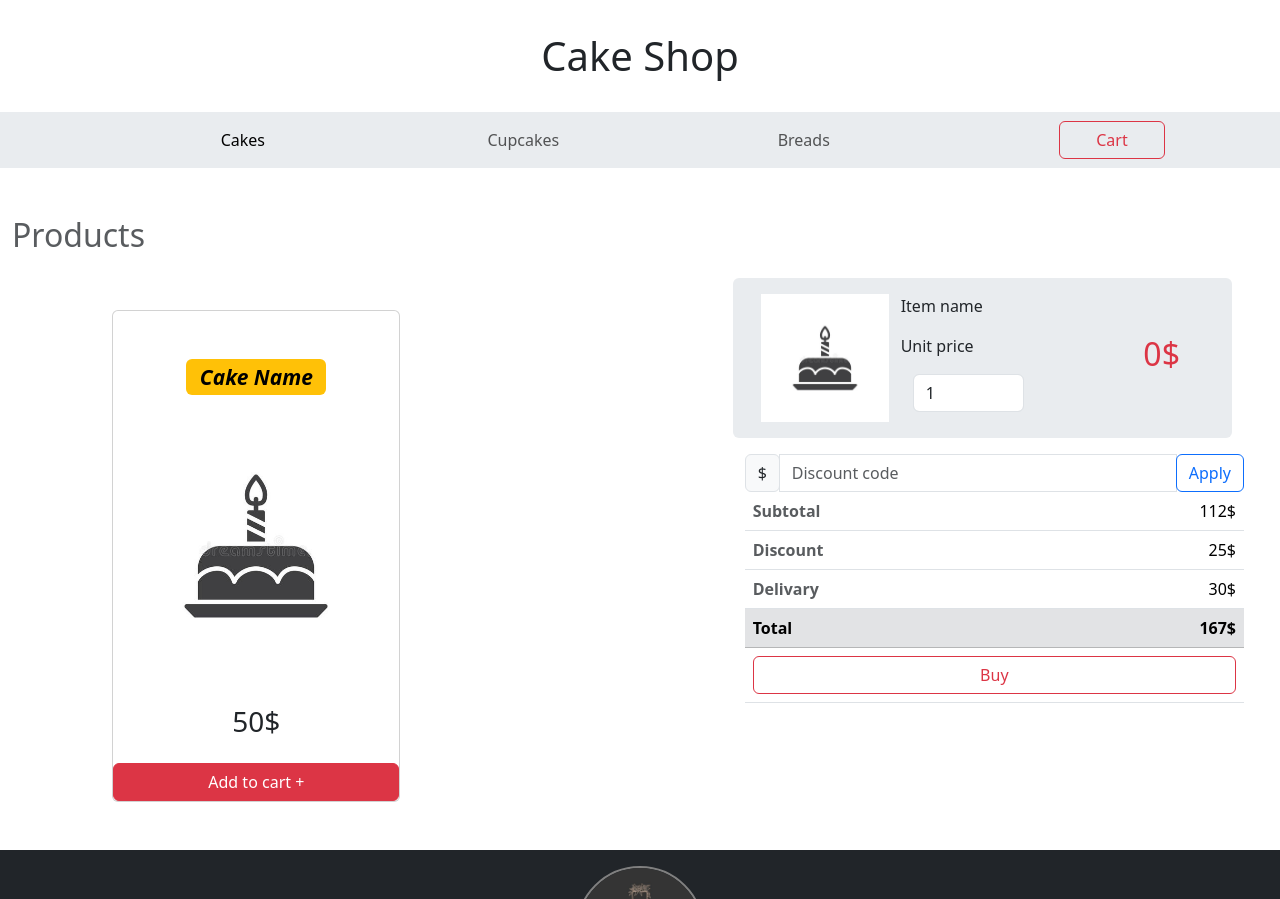
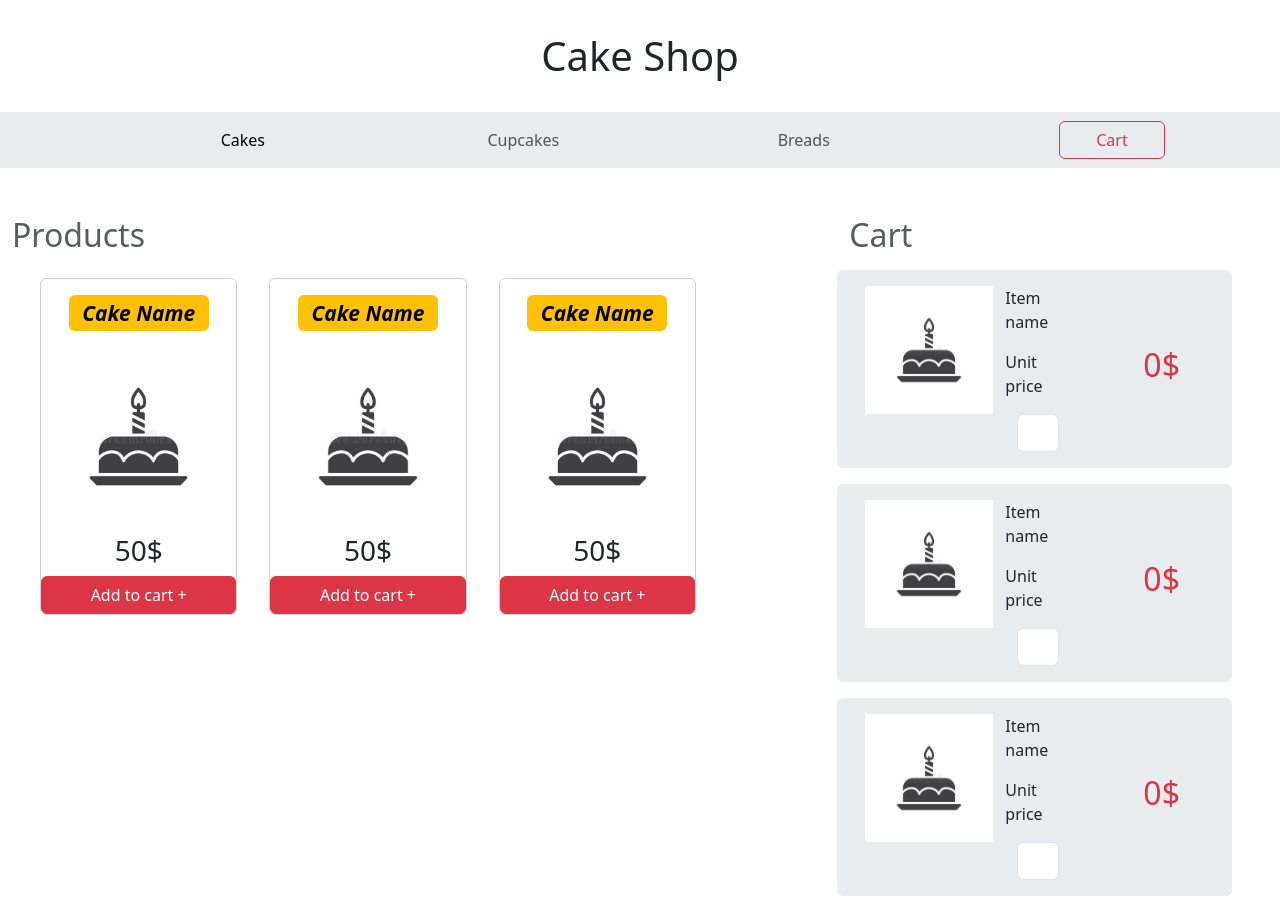
Before and after one commit to MayherunNessa/Cake-Shop, a plain HTML site: page index.html in a window 1280 px wide. Shown: the top 899 px of the page. Drawn offline with nearby package versions, Linux system fonts and the light colour scheme; a script that the page names is missing.

Commit message:
updated item and product card styles

```diff
--- a/index.html
+++ b/index.html
@@ -11,7 +11,9 @@
 
     <!-- Custom Google Font links -->
     <!-- Custom Icon Links -->
+
 </head>
+
 <body>
     <!-- Header Section -->
     <header class="container-fluid">
@@ -31,21 +33,42 @@
     <!-- Main Body -->
     <main class="container-fluid row">
         <!-- Product list section -->
-         <p class="h2 pt-5 pl-5 text-body-secondary">Products</p>
-        <div class="product-list  col-lg-6 container-fluid align-items-evenly justify-content-evenly">
 
-            <div class="product-card card text-center bs-secondary-bg mx-5 my-5">
-                <h3 class="card-title mt-5"><i class="badge text-bg-warning">Cake Name</i></h3>
-                <img class="card-img img-mid mx-auto" src="img/cake img placeholder.jpg" alt="product-img">
-                <p class="card-body h3">50$</p>
-                <button id="add-to-cart" class="card-btn btn btn-danger">Add to cart +</button>
+        <div class="product-list  col-lg-8 container-fluid align-items-start justify-content-start align-items-top">
+
+            <!-- Product list title -->
+            <p class="h2 pt-5 pl-5 text-body-secondary">Products</p>
+
+            <!-- card -->
+            <div class="container  flex-row-col">
+                <div class="product-card card text-center bs-secondary-bg mx-3 my-3 col-3">
+                    <h3 class="card-title mt-3"><i class="badge text-bg-warning">Cake Name</i></h3>
+                    <img class="card-img img-mid" src="img/cake img placeholder.jpg" alt="product-img">
+                    <p class="h3">50$</p>
+                    <button id="add-to-cart" class="card-btn btn btn-danger">Add to cart +</button>
+                </div>
+
+                <div class="product-card card text-center bs-secondary-bg mx-3 my-3 col-3">
+                    <h3 class="card-title mt-3"><i class="badge text-bg-warning">Cake Name</i></h3>
+                    <img class="card-img img-mid" src="img/cake img placeholder.jpg" alt="product-img">
+                    <p class="h3">50$</p>
+                    <button id="add-to-cart" class="card-btn btn btn-danger">Add to cart +</button>
+                </div>
+
+                <div class="product-card card text-center bs-secondary-bg mx-3 my-3 col-3">
+                    <h3 class="card-title mt-3"><i class="badge text-bg-warning">Cake Name</i></h3>
+                    <img class="card-img img-mid" src="img/cake img placeholder.jpg" alt="product-img">
+                    <p class="h3">50$</p>
+                    <button id="add-to-cart" class="card-btn btn btn-danger">Add to cart +</button>
+                </div>
             </div>
 
         </div>
 
         <!-- Cart Section -->
-        <div class="cart  col-lg-5">
+        <div class="cart  col-xl-4 mt-5">
             <!-- Cart items section -->
+            <p class="h2 text-body-secondary">Cart</p>
             <div class="cart-items">
 
                 <div class="item-card container-fluid row align-items-center bg-body-secondary rounded p-3 my-3">
@@ -62,6 +85,37 @@
                         <p class="total-price text-danger text-end h2">0$</p>
                     </div>
                 </div>
+
+                <div class="item-card container-fluid row align-items-center bg-body-secondary rounded p-3 my-3">
+                    <div class="col col-8 row">
+                        <img class="col-auto img item-img img-sm rounded" src="img/cake img placeholder.jpg" alt="cake img">
+                        <div class="col">
+                            <p class="row">Item name</p>
+                            <p class="row">Unit price</p>
+                            <input class="form-control col col-auto" type="number" max="100" min="1" id="quantity" value="1">
+                        </div>
+                    </div>
+
+                    <div class="col-4 align-items-center justify-content-center justify-self-end">
+                        <p class="total-price text-danger text-end h2">0$</p>
+                    </div>
+                </div>
+
+                <div class="item-card container-fluid row align-items-center bg-body-secondary rounded p-3 my-3">
+                    <div class="col col-8 row">
+                        <img class="col-auto img item-img img-sm rounded" src="img/cake img placeholder.jpg" alt="cake img">
+                        <div class="col">
+                            <p class="row">Item name</p>
+                            <p class="row">Unit price</p>
+                            <input class="form-control col col-auto" type="number" max="100" min="1" id="quantity" value="1">
+                        </div>
+                    </div>
+
+                    <div class="col-4 align-items-center justify-content-center justify-self-end">
+                        <p class="total-price text-danger text-end h2">0$</p>
+                    </div>
+                </div>
+
 
             </div>
 
--- a/style.css
+++ b/style.css
@@ -4,8 +4,20 @@
 }
 
 .product-card{
-    width: 18rem;
+    min-width:10rem;
+    height: 10rem;
 }
+
+.item-card{
+    min-width: 20rem;
+}
+
+.flex-row-col{
+    display: flex;
+    flex-direction: row;
+    flex-wrap: wrap;
+}
+
 
 /* image sizes */
 .img-sm{
@@ -14,8 +26,8 @@
 }
 
 .img-md{
-    width: 200px;
-    height: 200px;
+    width: 128px;
+    height: 128px;
 }
 
 .circle{
```
